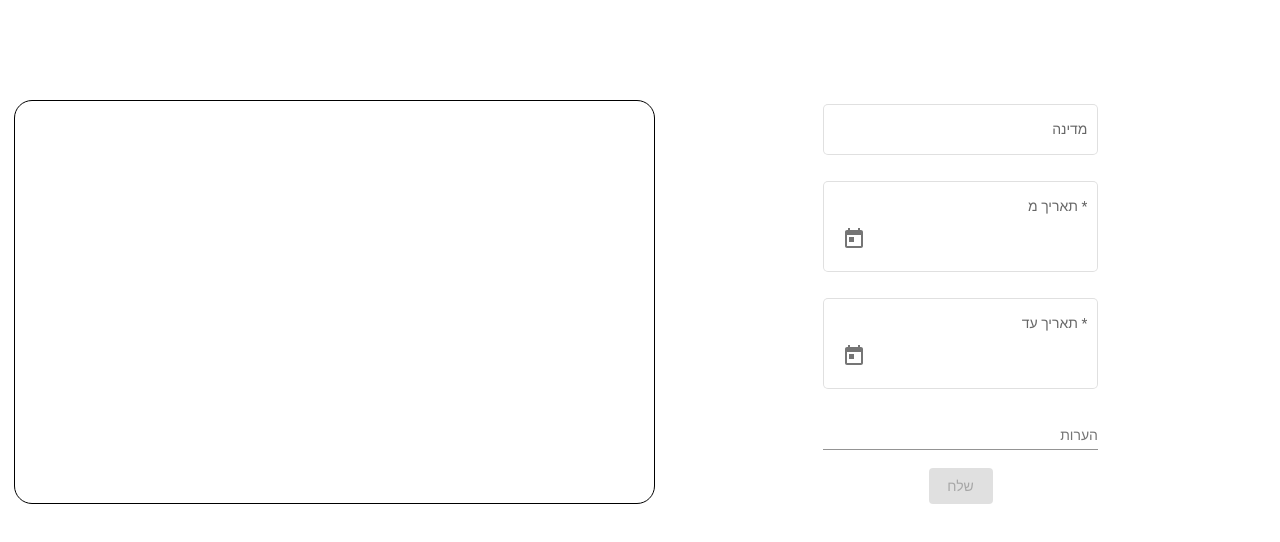
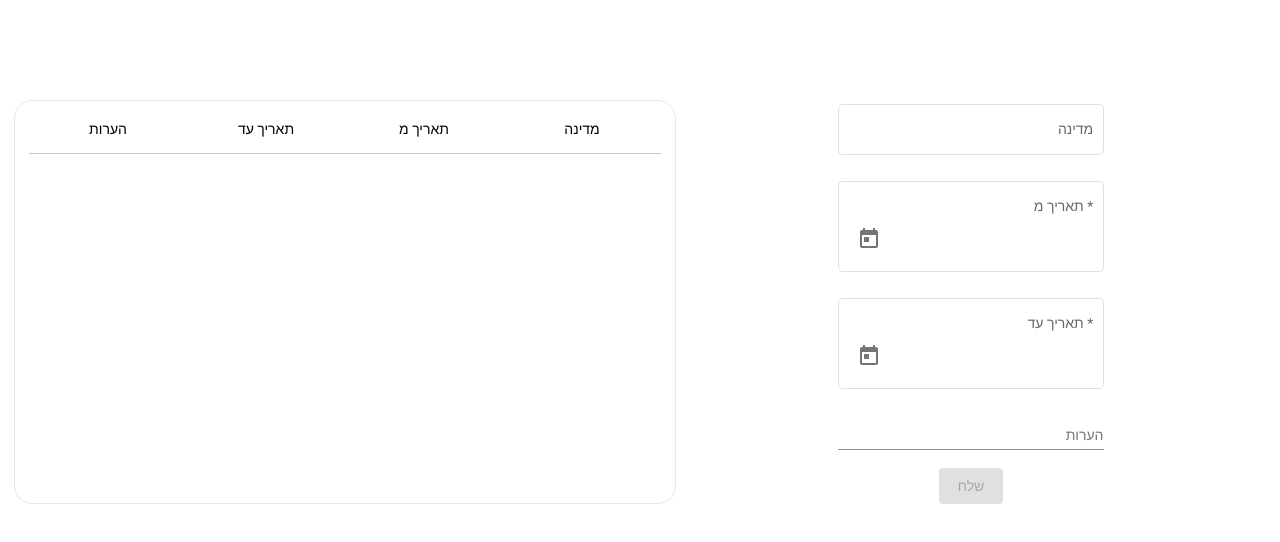
Before and after one commit to oriML/swh-assigent, an Angular app: page / in a window 1280 px wide. Shown: the top 542 px of the page. Built offline with nearby package versions, Linux system fonts and the light colour scheme.

Commit message:
- style table

```diff
--- a/src/app/app.module.ts
+++ b/src/app/app.module.ts
@@ -32,6 +32,7 @@ import { FormsModule, ReactiveFormsModule } from '@angular/forms';
 import { MatNativeDateModule } from '@angular/material/core';
 import { MatAutocompleteModule } from '@angular/material/autocomplete'
 import { MatProgressSpinnerModule } from '@angular/material/progress-spinner';
+import { MatTooltipModule } from '@angular/material/tooltip';
 
 @NgModule({
   declarations: [
@@ -55,6 +56,7 @@ import { MatProgressSpinnerModule } from '@angular/material/progress-spinner';
     ReactiveFormsModule,
     MatAutocompleteModule,
     MatProgressSpinnerModule,
+    MatTooltipModule,
   ],
   providers: [
     MatDatepickerModule,
--- a/src/app/components/countries/countries-container/countries-container.component.scss
+++ b/src/app/components/countries/countries-container/countries-container.component.scss
@@ -1,5 +1,5 @@
 :host {
-    border: 1px solid black;
+    border: 1px solid #e7e7e7;
     border-radius: 18px;
     width: 100%;
     padding: 14px;
--- a/src/app/components/countries/countries-list/countries-list.component.html
+++ b/src/app/components/countries/countries-list/countries-list.component.html
@@ -1,3 +1,26 @@
+<div class="columns">
+    <div class="col-header">
+        <span>
+            מדינה
+        </span>
+    </div>
+    <div class="col-header">
+        <span>
+            תאריך מ
+        </span>
+    </div>
+    <div class="col-header">
+        <span>
+            תאריך עד
+        </span>
+    </div>
+    <div class="col-header">
+        <span>
+            הערות
+        </span>
+    </div>
+</div>
+
 <app-countries-row *ngFor="let country of countries" [country]="country"
     (removeCountryEvent)="removeCountryEvent.emit($event)">
 
--- a/src/app/components/countries/countries-list/countries-list.component.scss
+++ b/src/app/components/countries/countries-list/countries-list.component.scss
@@ -0,0 +1,15 @@
+.columns {
+    display: flex;
+    flex-wrap: nowrap;
+    // width: 100%;
+    justify-content: center;
+    flex-direction: row-reverse;
+    border-bottom: 1px solid rgb(202, 202, 202);
+
+    .col-header {
+        padding: 4px;
+        width: 150px;
+        height: 30px;
+        text-align: center;
+    }
+}
--- a/src/app/components/countries/countries-row/countries-row.component.html
+++ b/src/app/components/countries/countries-row/countries-row.component.html
@@ -6,18 +6,18 @@
 
 <div class="cell">
     <span>
-        {{ country.fromDate }}
+        {{ getFormattedDate(country.fromDate) }}
     </span>
 </div>
 
 <div class="cell">
     <span>
-        {{ country.toDate }}
+        {{ getFormattedDate(country.toDate) }}
     </span>
 </div>
 
-<div class="cell" (click)="removeCountry()">
+<div matTooltip="{{ country.notes }}" class="cell" (click)="removeCountry()">
     <span>
-        X
+        {{ country.notes }}
     </span>
 </div>
--- a/src/app/components/countries/countries-row/countries-row.component.scss
+++ b/src/app/components/countries/countries-row/countries-row.component.scss
@@ -1,11 +1,24 @@
 :host {
     display: flex;
     flex-wrap: nowrap;
-    width: 100%;
     justify-content: center;
+    flex-direction: row-reverse;
+    border: 1px solid #f4f4f4;
+    border-top: none;
+    background: #fbfbfb;
 }
 
 .cell {
-    border: 1px solid;
+    // border: 1px solid;
     padding: 4px;
+    width: 150px;
+    height: 30px;
+    padding-bottom: 1%;
+    // &:not(:first-child) {
+    text-align: center;
+
+    &:last-child {
+        text-overflow: ellipsis;
+        overflow: hidden;
+    }
 }
--- a/src/app/components/countries/countries-row/countries-row.component.ts
+++ b/src/app/components/countries/countries-row/countries-row.component.ts
@@ -21,4 +21,8 @@ export class CountriesRowComponent implements OnInit {
     this.removeCountryEvent.emit(this.country);
   }
 
+  getFormattedDate(date: Date) {
+    return date.toLocaleDateString();
+  }
+
 }
```
